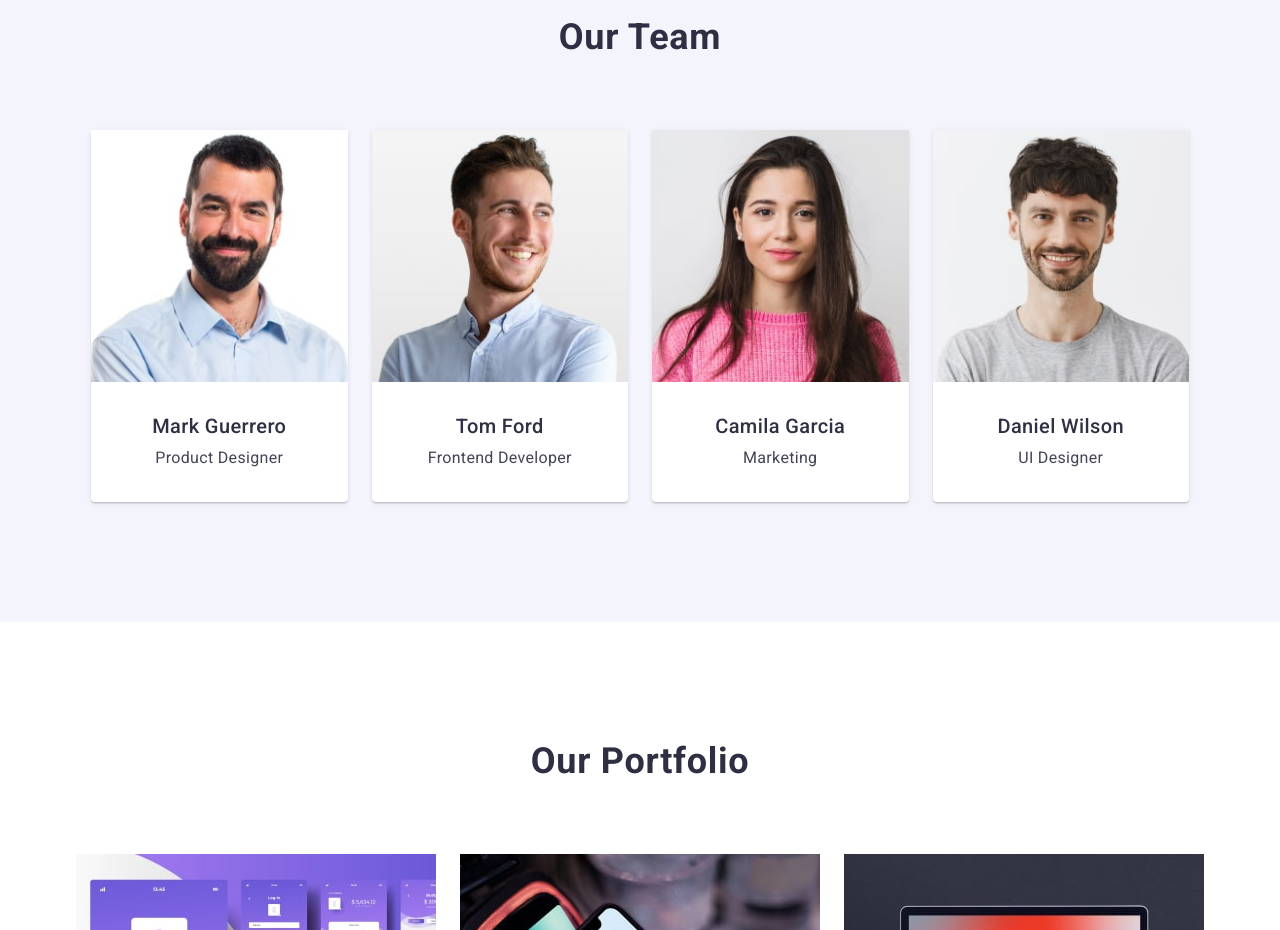
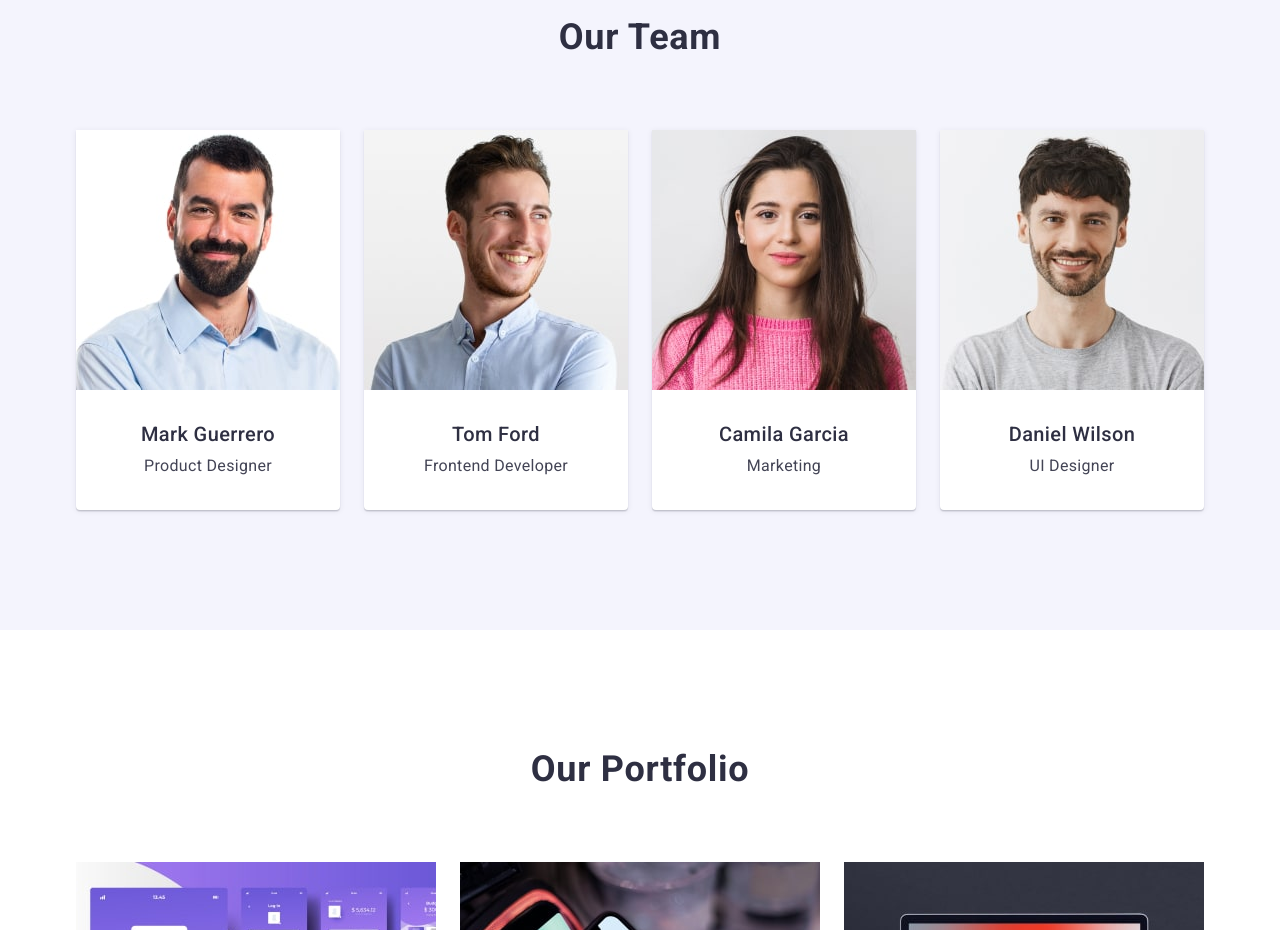
Before and after one commit to BonyageDarkness/goit-markup-hw-03, a plain HTML site: page index.html in a window 1280 px wide. Shown: the part 1140-2070 px from the top of the page. Drawn offline with nearby package versions, Linux system fonts and the light colour scheme.

Commit message:
Update index.html

```diff
--- a/index.html
+++ b/index.html
@@ -102,7 +102,6 @@
       <section class="team">
         <div class="container">
           <h2 class="team-title">Our Team</h2>
-          <div class="container team-container">
           <ul class="team-list">
             <li class="team-item">
               <img
@@ -157,7 +156,6 @@
               </div>
             </li>
           </ul>
-          </div>
         </div>
       </section>
       <section class="portfolio">
```
Lines whose indentation alone changed are shown as unchanged.
